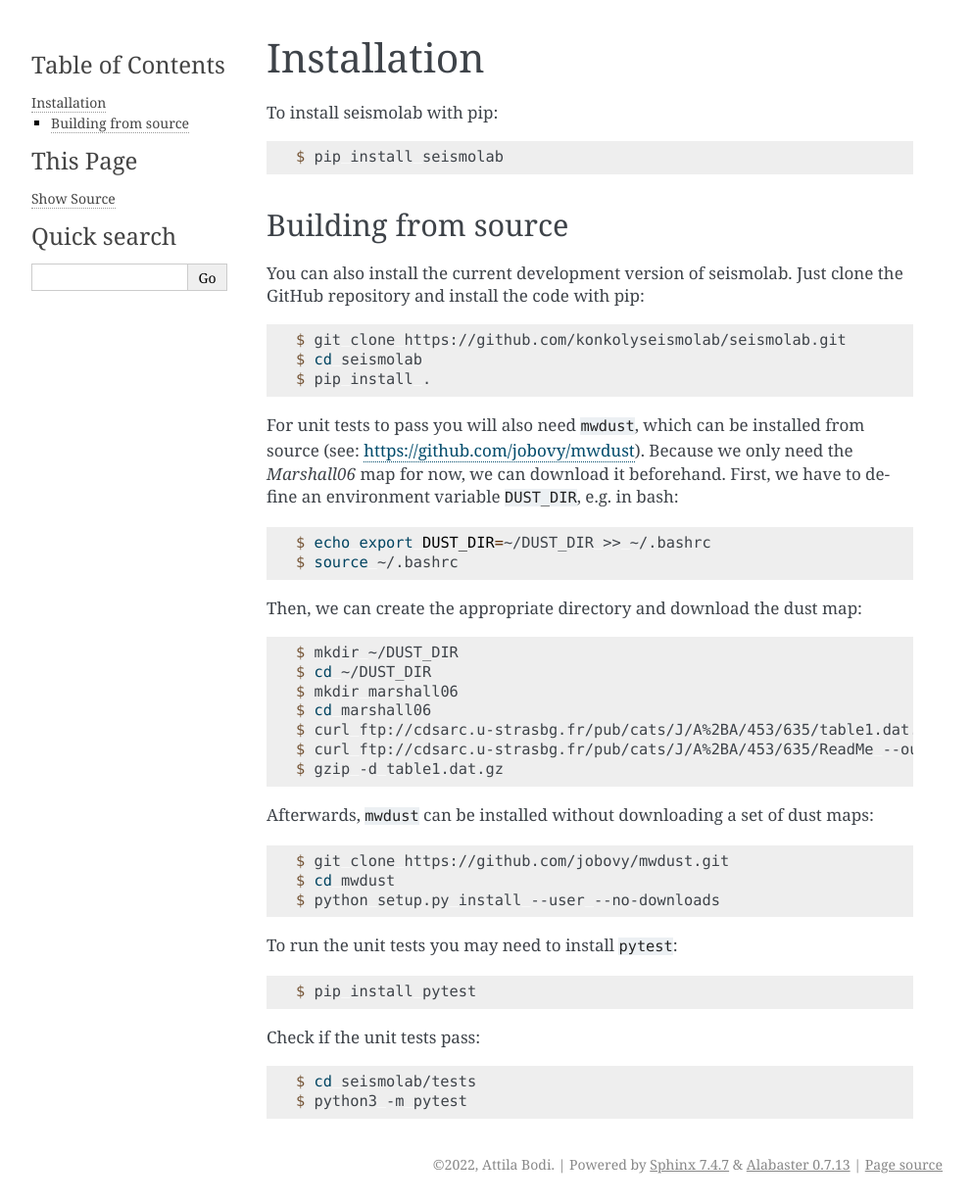
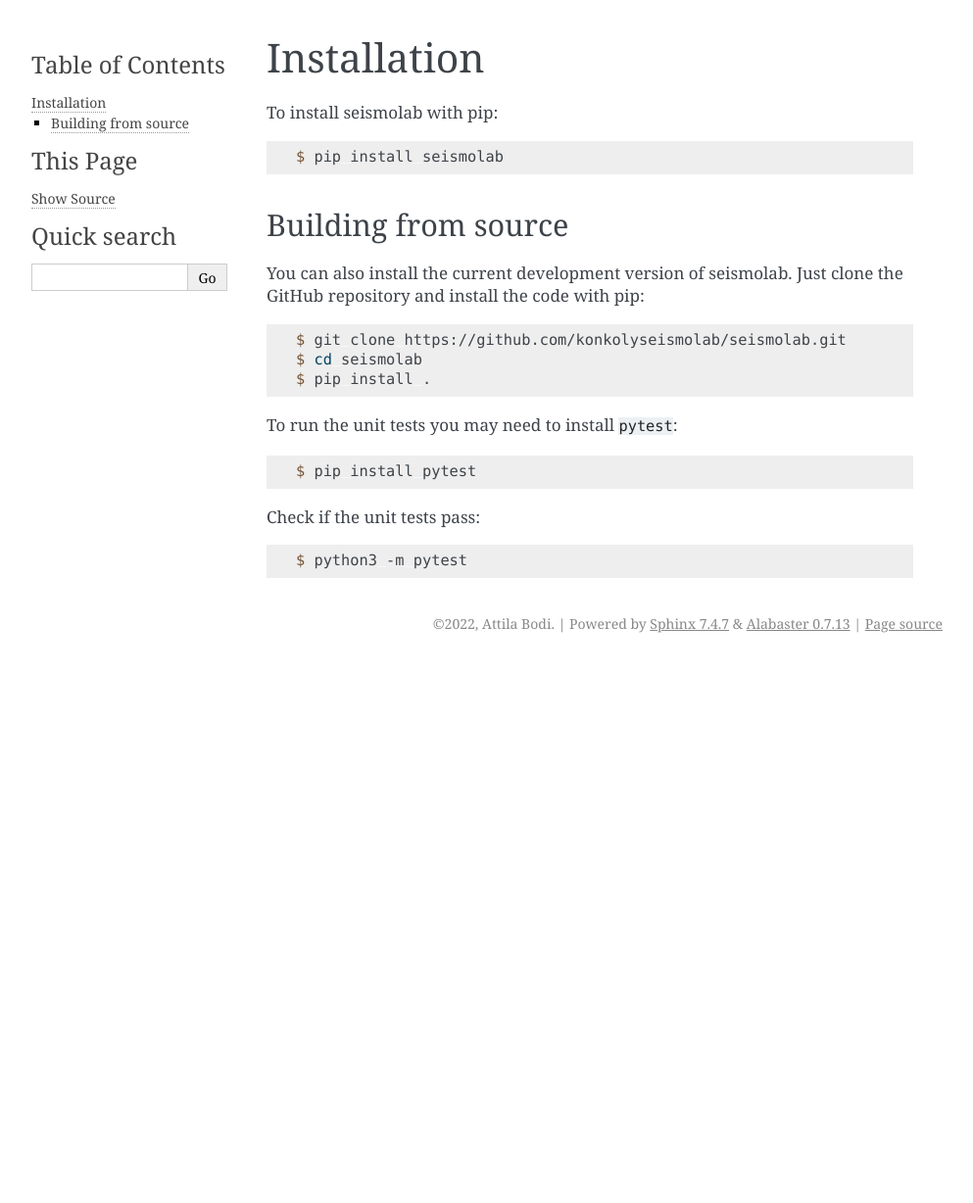
Before and after one commit to konkolyseismolab/seismolab, a Sphinx documentation site: the page built from docs/source/installation.rst, in a window 1280 px wide. Shown: the whole page at 98% size, without its empty margins (148-1141 px from the left). Built offline with Sphinx 7.4.7, drawn with Linux system fonts in a browser that asks for light colours; pages that are not in the unit, such as notebooks, are missing from menus; after the commit the page ends 900 px from its top, so only the background shows below that.

Commit message:
remove mwdust from docs

```diff
--- a/docs/source/installation.rst
+++ b/docs/source/installation.rst
@@ -19,33 +19,6 @@
   $ cd seismolab
   $ pip install .
 
-For unit tests to pass you will also need ``mwdust``, which can be installed from source (see: https://github.com/jobovy/mwdust). Because we only need the `Marshall06` map for now, we can download it beforehand. First, we have to define an environment variable ``DUST_DIR``, e.g. in bash:
-
-.. code-block:: console
-
-  $ echo export DUST_DIR=~/DUST_DIR >> ~/.bashrc
-  $ source ~/.bashrc
-
-Then, we can create the appropriate directory and download the dust map:
-
-.. code-block:: console
-
-  $ mkdir ~/DUST_DIR
-  $ cd ~/DUST_DIR
-  $ mkdir marshall06
-  $ cd marshall06
-  $ curl ftp://cdsarc.u-strasbg.fr/pub/cats/J/A%2BA/453/635/table1.dat.gz --output table1.dat.gz
-  $ curl ftp://cdsarc.u-strasbg.fr/pub/cats/J/A%2BA/453/635/ReadMe --output ReadMe
-  $ gzip -d table1.dat.gz
-
-Afterwards, ``mwdust`` can be installed without downloading a set of dust maps:
-
-.. code-block:: console
-
-  $ git clone https://github.com/jobovy/mwdust.git
-  $ cd mwdust
-  $ python setup.py install --user --no-downloads
-
 To run the unit tests you may need to install ``pytest``:
 
 .. code-block:: console
@@ -56,5 +29,4 @@
 
 .. code-block:: console
 
-  $ cd seismolab/tests
   $ python3 -m pytest
```
Also changed, not shown: docs/source/query_gaia.ipynb.
